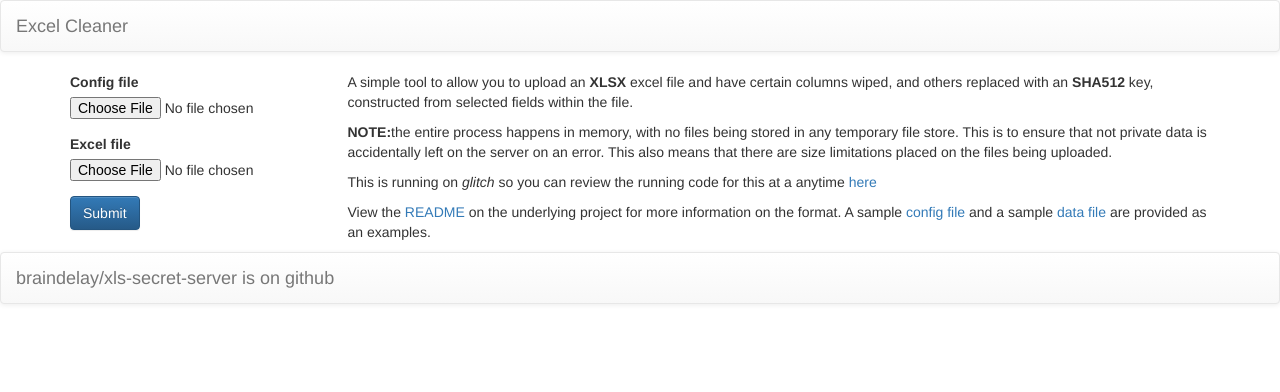
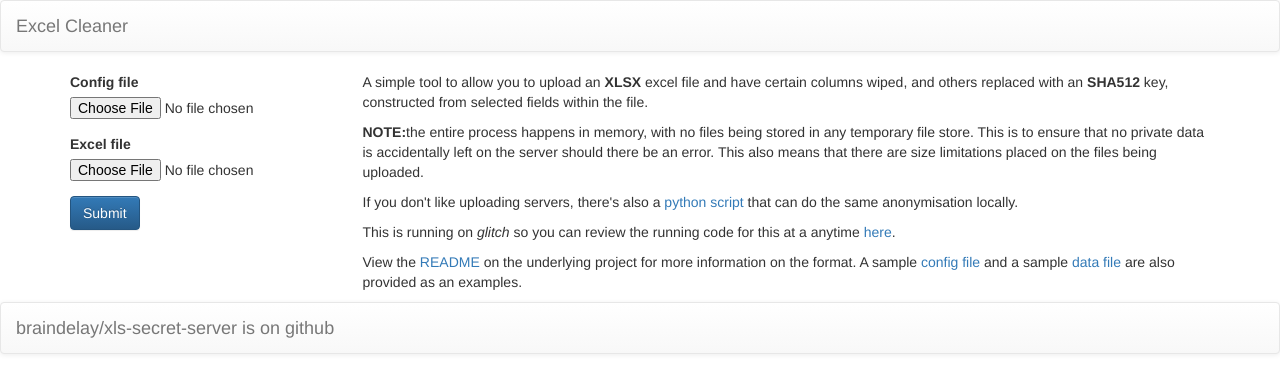
Before and after one commit to braindelay/xls-secret-server, a website: page views/index.html in a window 1280 px wide. Drawn offline with nearby package versions, Linux system fonts and the light colour scheme.

Commit message:
clean up the rendering a little

```diff
--- a/views/index.html
+++ b/views/index.html
@@ -50,7 +50,7 @@
         </div>
 
         <!-- Doc Section -->
-        <div class="col-xs">
+        <div class="col-xs-9">
           <p>
               A simple tool to allow you to upload an <b>XLSX</b> excel file
               and have certain columns wiped, and others replaced with an <b>SHA512</b>
@@ -58,21 +58,25 @@
           </p>
           <p>
               <b>NOTE:</b>the entire process happens in memory, with no files being
-              stored in any temporary file store. This is to ensure that not
-              private data is accidentally left on the server on an error. This
+              stored in any temporary file store. This is to ensure that no
+              private data is accidentally left on the server should there be an error. This
               also means that there are size limitations placed on the files being uploaded.
           </p>
           <p>
+              If you don't like uploading servers, there's also a
+              <a href="https://github.com/braindelay/xls-secret">python script</a>
+              that can do the same anonymisation locally.
+          </p>
+          <p>
               This is running on <em>glitch</em> so you can review the running code for this at a
-              anytime <a href="https://glitch.com/edit/#!/petal-submarine">here</a>
+              anytime <a href="https://glitch.com/edit/#!/petal-submarine">here</a>.
           </p>
-
           <p>
               View the <a href="https://glitch.com/edit/#!/petal-submarine?path=README.md">README</a>
               on the underlying project for more information on the format.
               A sample <a href="https://cdn.glitch.com/fff4e904-b261-4eae-a508-67d84514363e%2Fsample.config.yml?1512225288624">config file</a>
               and a sample <a href="https://cdn.glitch.com/fff4e904-b261-4eae-a508-67d84514363e%2Fsample.xlsx?1512225281261">data file</a>
-              are provided as an examples.
+              are also provided as an examples.
           </p>
         </div>
       </div>
@@ -84,7 +88,6 @@
       <div class="navbar-header">
         <a class="navbar-brand" href="https://github.com/braindelay/xls-secret-server">braindelay/xls-secret-server is on github</a>
       </div>
-
     </div>
   </nav>
 
```
